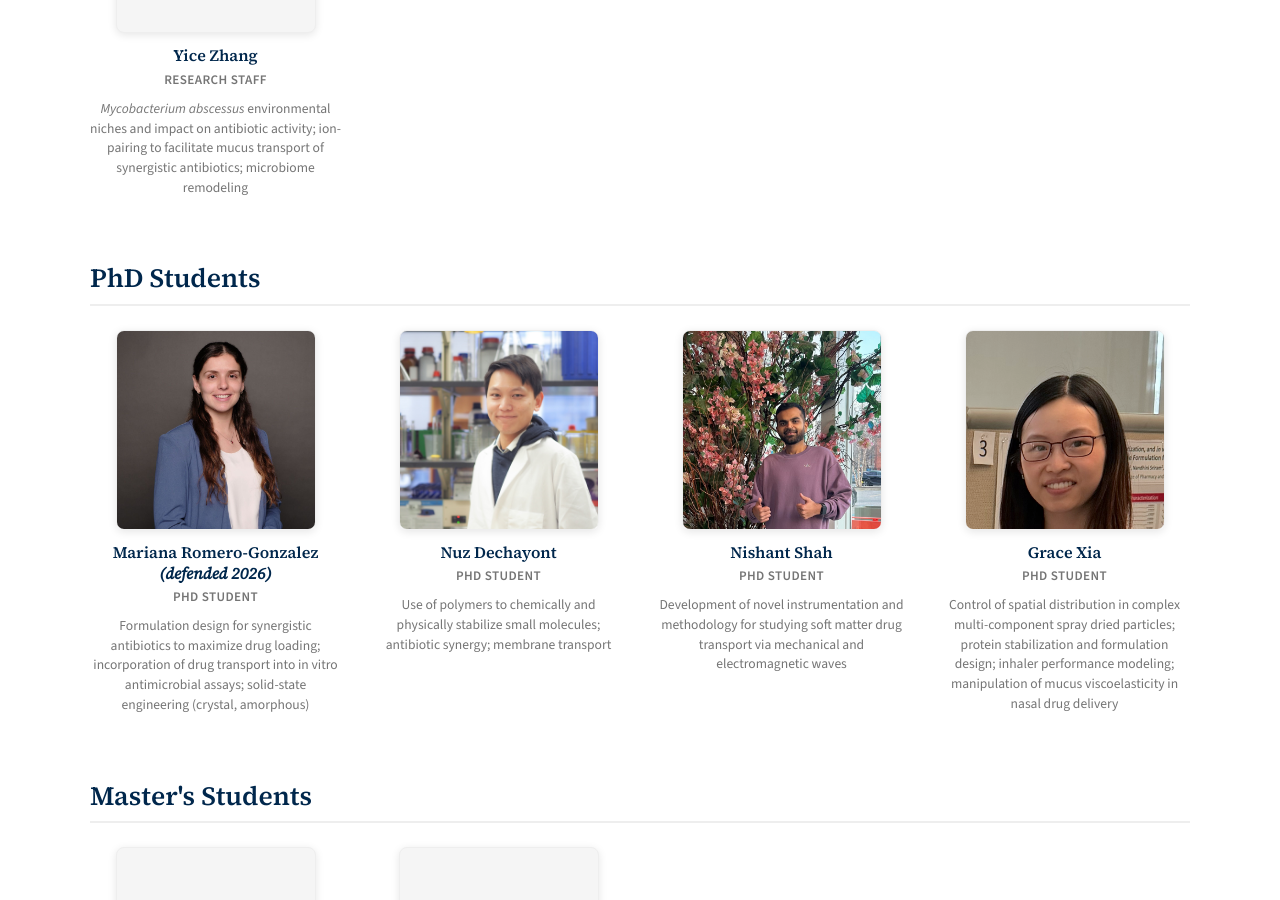
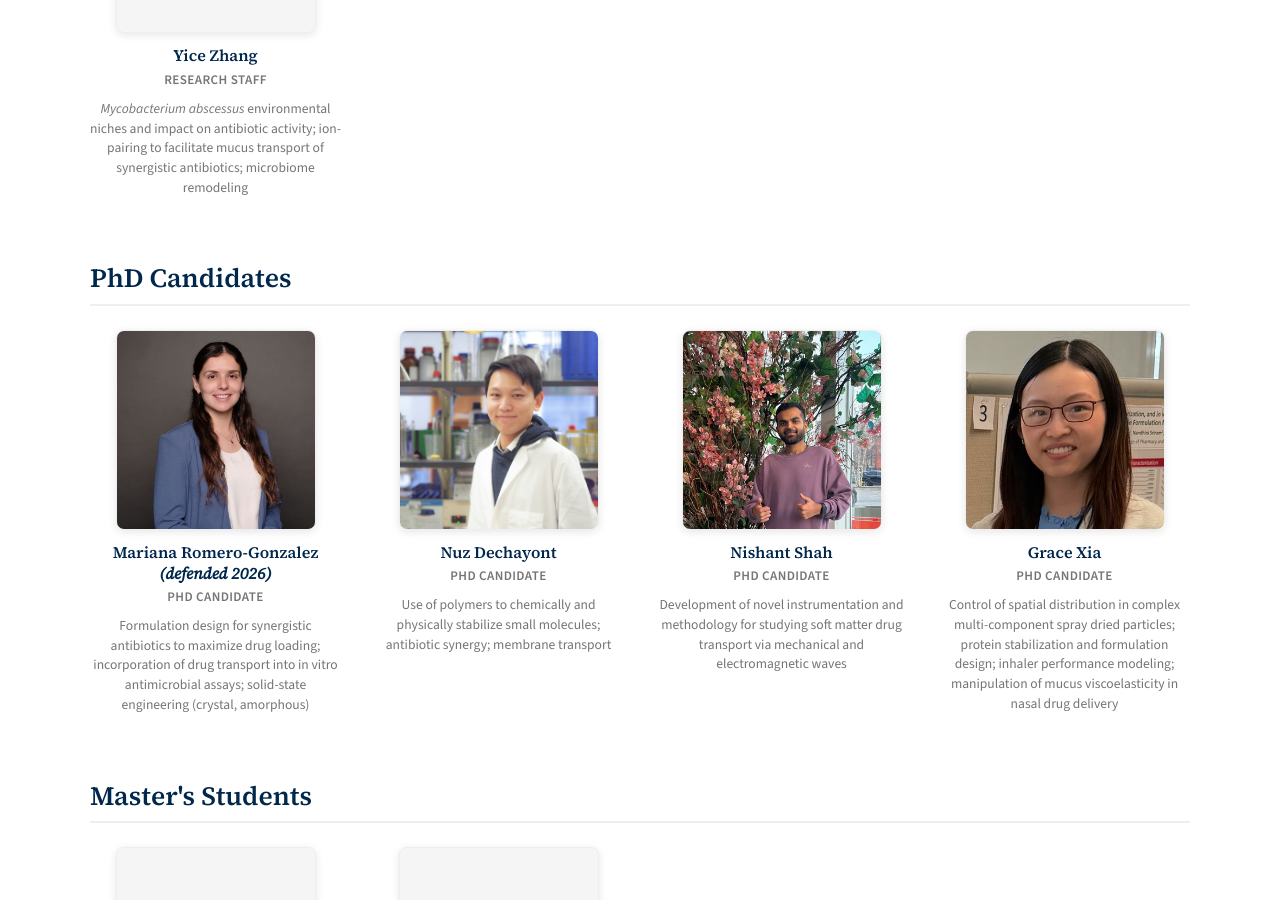
Before and after one commit to Brunaugh-Lab/Brunaugh-Lab.github.io, a Jekyll site: the page built from people.html, in a window 1280 px wide and 900 px high, scrolled down 1374 px. Built offline with Jekyll 4.4.1, drawn with Linux system fonts in a browser that asks for light colours.

Commit message:
Center Grace headshot and update PhD Student to PhD Candidate
Co-Authored-By: Claude Opus 4.6 (1M context) <noreply@anthropic.com>

```diff
--- a/people.html
+++ b/people.html
@@ -53,16 +53,16 @@ permalink: /people/
   </div>
 </div>
 
-<!-- PhD Students -->
+<!-- PhD Candidates -->
 <div class="people-section">
-  <h2>PhD Students</h2>
+  <h2>PhD Candidates</h2>
   <div class="headshot-grid">
     <div class="headshot-card">
       <div class="headshot-photo">
         <img src="/images/headshots/mariana-romero-gonzalez.jpg" alt="Mariana Romero-Gonzalez" style="object-position: center">
       </div>
       <h3>Mariana Romero-Gonzalez <em>(defended 2026)</em></h3>
-      <div class="headshot-role">PhD Student</div>
+      <div class="headshot-role">PhD Candidate</div>
       <p class="headshot-desc">Formulation design for synergistic antibiotics to maximize drug loading; incorporation of drug transport into in vitro antimicrobial assays; solid-state engineering (crystal, amorphous)</p>
     </div>
 
@@ -71,7 +71,7 @@ permalink: /people/
         <img src="/images/headshots/nuz-dechayont.jpg" alt="Nuz Dechayont">
       </div>
       <h3>Nuz Dechayont</h3>
-      <div class="headshot-role">PhD Student</div>
+      <div class="headshot-role">PhD Candidate</div>
       <p class="headshot-desc">Use of polymers to chemically and physically stabilize small molecules; antibiotic synergy; membrane transport</p>
     </div>
 
@@ -80,16 +80,16 @@ permalink: /people/
         <img src="/images/headshots/nishant-shah.jpg" alt="Nishant Shah" style="object-position: center">
       </div>
       <h3>Nishant Shah</h3>
-      <div class="headshot-role">PhD Student</div>
+      <div class="headshot-role">PhD Candidate</div>
       <p class="headshot-desc">Development of novel instrumentation and methodology for studying soft matter drug transport via mechanical and electromagnetic waves</p>
     </div>
 
     <div class="headshot-card">
       <div class="headshot-photo">
-        <img src="/images/headshots/grace-xia.png" alt="Grace Xia">
+        <img src="/images/headshots/grace-xia.png" alt="Grace Xia" style="object-position: center">
       </div>
       <h3>Grace Xia</h3>
-      <div class="headshot-role">PhD Student</div>
+      <div class="headshot-role">PhD Candidate</div>
       <p class="headshot-desc">Control of spatial distribution in complex multi-component spray dried particles; protein stabilization and formulation design; inhaler performance modeling; manipulation of mucus viscoelasticity in nasal drug delivery</p>
     </div>
   </div>
```
